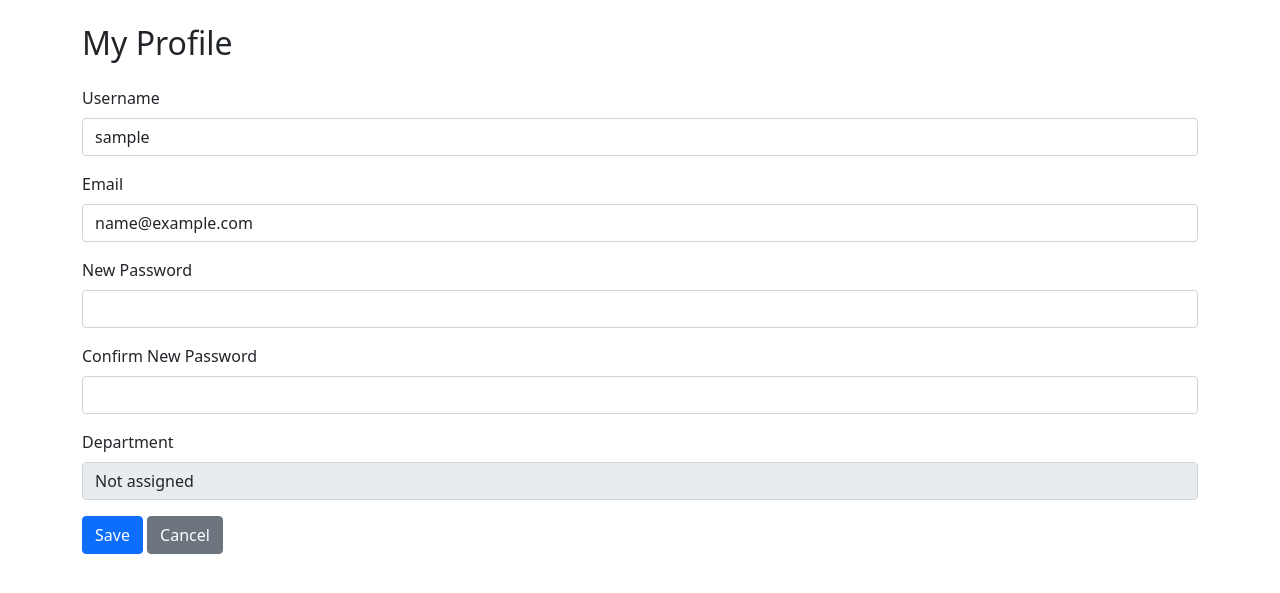
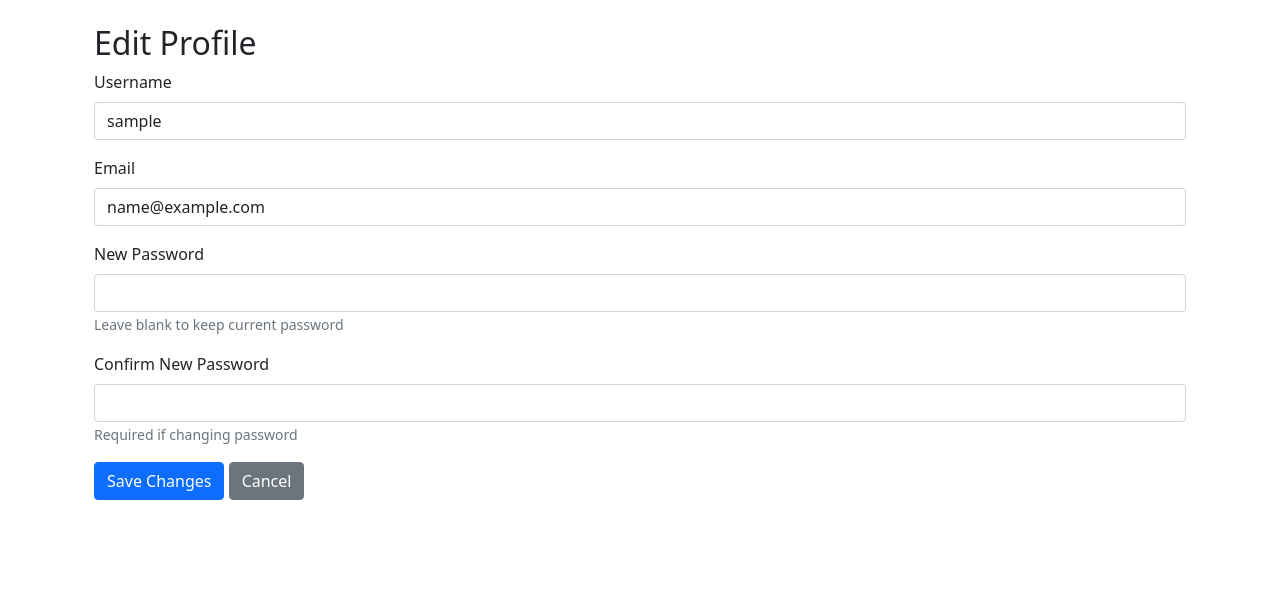
Before and after one commit to amalgammus/AiT, a Flask app: page /users/1/edit in a window 1280 px wide. Shown: the part 76-669 px from the top of the page. Run offline with Flask 3, Linux system fonts and the light colour scheme; the visitor is signed in with stand-in values (Sample User, id 1); data that the repository does not hold is empty; some libraries are stand-ins or nearby versions.

Commit message:
Fixed a bug in editing users (the department was not processed correctly and was not saved)

```diff
--- a/app/routes/forms.py
+++ b/app/routes/forms.py
@@ -13,10 +13,10 @@ UserObj = TypeVar('UserObj', bound=User)
 
 
 def validate_email(_form: FlaskForm, field: StringField) -> None:
-    """Кастомный валидатор email без зависимости от email_validator"""
+    """Кастомный валидатор email"""
     email_regex = r'^[a-zA-Z0-9_.+-]+@[a-zA-Z0-9-]+\.[a-zA-Z0-9-.]+$'
     if not re.match(email_regex, field.data):
-        raise ValidationError('Введите корректный email адрес')
+        raise ValidationError('Please enter a valid email address')
 
 
 class APIConfigForm(FlaskForm):
@@ -50,19 +50,18 @@ class UserForm(FlaskForm):
 class UserEditForm(FlaskForm):
     username = StringField('Username', validators=[DataRequired(), Length(min=4, max=64)])
     email = StringField('Email', validators=[DataRequired(), validate_email])
-    password = PasswordField('New Password', validators=[Length(min=6)])
+    password = PasswordField('New Password', validators=[Opt(), Length(min=6)])
     confirm_password = PasswordField(
         'Confirm New Password',
-        validators=[EqualTo('password')]
+        validators=[Opt(), EqualTo('password', message='Passwords must match')]
     )
     is_admin = BooleanField('Is Admin')
-    department_id = SelectField('Department', coerce=int, validators=[Opt()])
+    department_id = SelectField('Department', coerce=str, validators=[Opt()])
 
     def __init__(self, *args: Any, **kwargs: Any) -> None:
         self._obj: Optional[User] = kwargs.pop('obj', None)
         super().__init__(*args, **kwargs)
 
-        # Заполняем данные формы из объекта пользователя
         if self._obj:
             self.username.data = self._obj.username
             self.email.data = self._obj.email
@@ -70,7 +69,6 @@ class UserEditForm(FlaskForm):
             if hasattr(self._obj, 'department_id'):
                 self.department_id.data = self._obj.department_id
 
-        # Заполняем choices для department_id
         if current_user.is_authenticated and current_user.is_admin:
             self.department_id.choices = [(d.id, d.name) for d in Department.query.order_by('name')]
         else:
@@ -96,14 +94,25 @@ class UserEditForm(FlaskForm):
         ).first():
             raise ValidationError('This email is already in use')
 
+    def validate(self, extra_validators=None):
+        if not super().validate():
+            return False
+
+        # Дополнительная проверка: если введен пароль, должно быть и подтверждение
+        if self.password.data and not self.confirm_password.data:
+            self.confirm_password.errors.append('Please confirm your password')
+            return False
+
+        return True
+
 
 class UserProfileForm(FlaskForm):
     username = StringField('Username', validators=[DataRequired(), Length(min=4, max=64)])
     email = StringField('Email', validators=[DataRequired(), validate_email])
-    password = PasswordField('New Password', validators=[Length(min=6)])
+    password = PasswordField('New Password', validators=[Opt(), Length(min=6)])
     confirm_password = PasswordField(
         'Confirm Password',
-        validators=[EqualTo('password')]
+        validators=[Opt(), EqualTo('password', message='Passwords must match')]
     )
 
     def __init__(self, *args: Any, **kwargs: Any) -> None:
@@ -134,16 +143,24 @@ class UserProfileForm(FlaskForm):
         ).first():
             raise ValidationError('Email already in use')
 
+    def validate(self, extra_validators=None):
+        if not super().validate():
+            return False
+
+        if self.password.data and not self.confirm_password.data:
+            self.confirm_password.errors.append('Please confirm your password')
+            return False
+
+        return True
+
 
 class AdminProfileForm(UserProfileForm):
+    is_admin = BooleanField('Is Admin')
     department_id = SelectField('Department', coerce=int, validators=[Opt()])
 
-    def __init__(self, *args: Any, **kwargs: Any) -> None:
-        super().__init__(*args, **kwargs)
-        self.department_id.choices = [(d.id, d.name) for d in Department.query.order_by('name')]
-
-        if self._obj and hasattr(self._obj, 'department_id'):
-            self.department_id.data = self._obj.department_id
+    def __init__(self, **kwargs):
+        super().__init__(**kwargs)
+        self.department_id.choices = [(d.id, d.name) for d in Department.query.all()]
 
 
 class DepartmentForm(FlaskForm):
--- a/app/routes/user.py
+++ b/app/routes/user.py
@@ -1,4 +1,4 @@
-from flask import Blueprint, render_template, redirect, url_for, flash, abort
+from flask import Blueprint, render_template, redirect, url_for, flash, abort, request
 from flask_login import login_required, current_user
 from sqlalchemy.exc import IntegrityError
 
@@ -16,29 +16,40 @@ def user_profile():
     form_class = AdminProfileForm if current_user.is_admin else UserProfileForm
     form = form_class(obj=current_user)
 
+    # Для админов загружаем отделы
+    if current_user.is_admin and hasattr(form, 'department_id'):
+        form.department_id.choices = [(d.id, d.name) for d in Department.query.all()]
+
     if form.validate_on_submit():
         try:
-            form.populate_obj(current_user)
-            if current_user.is_admin:
-                current_user.department_id = form.department_id.data
+            current_user.username = form.username.data
+            current_user.email = form.email.data
+
             if form.password.data:
                 current_user.set_password(form.password.data)
+
+            if current_user.is_admin:
+                current_user.is_admin = form.is_admin.data
+                current_user.department_id = form.department_id.data
+
             db.session.commit()
             flash('Profile updated successfully', 'success')
             return redirect(url_for('user.user_profile'))
         except IntegrityError:
             db.session.rollback()
-            flash('Error updating profile', 'danger')
+            flash('Error: username or email already exists', 'danger')
 
     return render_template('user/profile.html',
                            form=form,
-                           is_admin=current_user.is_admin,
-                           current_user=current_user)
+                           current_user=current_user,
+                           is_admin=current_user.is_admin)
 
 
 @user_bp.route('/users')
 @login_required
 def list_users():
+    if not current_user.is_admin:
+        abort(403)
     users = User.query.all()
     return render_template('user/list.html',
                            users=users,
@@ -67,9 +78,9 @@ def create_user():
             db.session.commit()
             flash('User created successfully', 'success')
             return redirect(url_for('user.list_users'))
-        except Exception as e:
+        except IntegrityError:
             db.session.rollback()
-            flash(f'Error creating user: {str(e)}', 'danger')
+            flash('Error creating user: email or username already exists', 'danger')
 
     return render_template('user/create.html', form=form)
 
@@ -78,32 +89,57 @@ def create_user():
 @login_required
 def edit_user(user_id):
     user = User.query.get_or_404(user_id)
-    form = UserEditForm(obj=user)  # Убедитесь, что передается obj=user
+    if not current_user.is_admin and current_user.id != user.id:
+        abort(403)
 
-    if not current_user.is_admin:
-        if current_user.id != user.id:
-            abort(403)
-        del form.is_admin
-        del form.department_id
+    departments = Department.query.all()
+    dept_choices = [(str(d.id), d.name) for d in departments]
 
-    if form.validate_on_submit():
+    if request.method == 'GET':
+        form = UserEditForm(obj=user)
+        if current_user.is_admin:
+            form.department_id.choices = dept_choices
+            form.department_id.data = str(user.department_id) if user.department_id else None
+        else:
+            del form.is_admin
+            del form.department_id
+        return render_template('user/edit.html',
+                               form=form,
+                               user=user,
+                               is_admin=current_user.is_admin)
+
+    form = UserEditForm(request.form)
+
+    if current_user.is_admin:
+        form.department_id.choices = dept_choices
+        form.is_admin.data = request.form.get('is_admin') == 'y'
+        if 'department_id' in request.form:
+            form.department_id.data = request.form['department_id']
+
+    if form.validate():
         try:
-            if current_user.is_admin:
-                user.department_id = form.department_id.data
-                user.is_admin = form.is_admin.data
-            form.populate_obj(user)
+            user.username = form.username.data
+            user.email = form.email.data
+
             if form.password.data:
                 user.set_password(form.password.data)
+
+            if current_user.is_admin:
+                user.is_admin = form.is_admin.data
+                user.department_id = int(form.department_id.data) if form.department_id.data else None
+
             db.session.commit()
             flash('User updated successfully', 'success')
-            return redirect(url_for('user.list_users' if current_user.is_admin else 'user.user_profile'))
+            return redirect(url_for('user.list_users'))
+
+        except ValueError:
+            db.session.rollback()
+            flash('Invalid department ID', 'danger')
         except IntegrityError:
             db.session.rollback()
-            flash('Error updating user', 'danger')
-
-    # Для отладки
-    print(f"Form data: {form.data}")
-    print(f"User department: {user.department_id}")
+            flash('Username or email already exists', 'danger')
+    else:
+        flash('Please correct the form errors', 'danger')
 
     return render_template('user/edit.html',
                            form=form,
--- a/app/templates/_formhelpers.html
+++ b/app/templates/_formhelpers.html
@@ -1,29 +1,41 @@
-{% macro render_field(field) %}
+{% macro render_field(field, class='', help_text=None) %}
 <div class="mb-3">
     {% if field.type == 'BooleanField' %}
         <div class="form-check">
-            {{ field(class="form-check-input") }}
+            {{ field(class="form-check-input " + class + (" is-invalid" if field.errors else "")) }}
             {{ field.label(class="form-check-label") }}
             {% if field.errors %}
                 <div class="invalid-feedback d-block">
-                    {% for error in field.errors %}
-                        <span>{{ error }}</span>
-                    {% endfor %}
+                    {% for error in field.errors %}<span>{{ error }}</span>{% endfor %}
                 </div>
             {% endif %}
         </div>
+    {% elif field.type == 'SelectField' %}
+        {{ field.label(class="form-label") }}
+        <select class="form-select {{ class }}{{ ' is-invalid' if field.errors else '' }}"
+                id="{{ field.id }}" name="{{ field.name }}">
+            {% for value, label in field.choices %}
+                <option value="{{ value }}"{% if field.data == value %} selected{% endif %}>
+                    {{ label }}
+                </option>
+            {% endfor %}
+        </select>
+        {% if field.errors %}
+            <div class="invalid-feedback">
+                {% for error in field.errors %}<span>{{ error }}</span>{% endfor %}
+            </div>
+        {% endif %}
     {% else %}
         {{ field.label(class="form-label") }}
+        {{ field(class="form-control " + class + (" is-invalid" if field.errors else "")) }}
         {% if field.errors %}
-            {{ field(class="form-control is-invalid") }}
             <div class="invalid-feedback">
-                {% for error in field.errors %}
-                    <span>{{ error }}</span>
-                {% endfor %}
+                {% for error in field.errors %}<span>{{ error }}</span>{% endfor %}
             </div>
-        {% else %}
-            {{ field(class="form-control") }}
         {% endif %}
+    {% endif %}
+    {% if help_text %}
+        <small class="form-text text-muted">{{ help_text }}</small>
     {% endif %}
 </div>
 {% endmacro %}
--- a/app/templates/user/edit.html
+++ b/app/templates/user/edit.html
@@ -2,31 +2,24 @@
 {% from "_formhelpers.html" import render_field %}
 
 {% block content %}
-<h2 class="mb-4">
-    {% if is_admin %}Edit User{% else %}My Profile{% endif %}
-</h2>
-
-<form method="POST">
+<div class="container mt-4">
+    <h2>{% if is_admin %}Edit User{% else %}Edit Profile{% endif %}</h2>
+    <form method="POST" novalidate>
         {{ form.hidden_tag() }}
 
         {{ render_field(form.username) }}
         {{ render_field(form.email) }}
-    {{ render_field(form.password) }}
-    {{ render_field(form.confirm_password) }}
+        {{ render_field(form.password, help_text="Leave blank to keep current password") }}
+        {{ render_field(form.confirm_password, help_text="Required if changing password") }}
 
         {% if is_admin %}
             {{ render_field(form.is_admin) }}
             {{ render_field(form.department_id) }}
-    {% else %}
-        <div class="mb-3">
-            <label class="form-label">Department</label>
-            <input type="text" class="form-control"
-                   value="{{ user.department.name if user.department else 'Not assigned' }}" readonly>
-        </div>
         {% endif %}
 
-    <button type="submit" class="btn btn-primary">Save</button>
+        <button type="submit" class="btn btn-primary">Save Changes</button>
         <a href="{{ url_for('user.list_users' if is_admin else 'user.user_profile') }}"
            class="btn btn-secondary">Cancel</a>
     </form>
+</div>
 {% endblock %}
```
Also changed, not shown: app/templates/user/profile.html (+25 -10 lines). Lines whose indentation alone changed are shown as unchanged.
